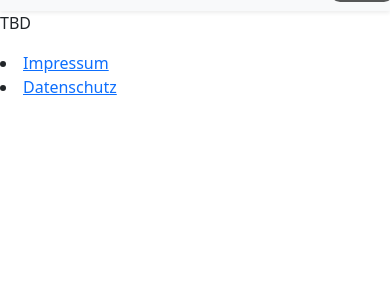
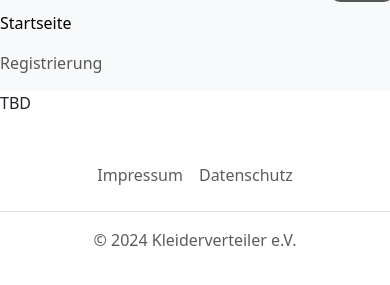
Before and after one commit to xmaxiix/kleider-verteiler, a plain HTML site: page pages/registrierung.html in a window 390 px wide. Both pictures are taken after a click on the button 362 px from the left and 33 px from the top of the page. Shown: the part 55-340 px from the top of the page. Drawn offline with nearby package versions, Linux system fonts and the light colour scheme.

Commit message:
add footer to all pages + code cleaning

```diff
--- a/pages/registrierung.html
+++ b/pages/registrierung.html
@@ -5,49 +5,44 @@
   <meta charset="utf-8">
   <title>Kleiderverteiler - Registrierung</title>
   <meta name="viewport" content="width=device-width, initial-scale=1">
-
-  <!-- Einbindung von Bootstrap's CSS via CDN Links -->
+  <meta name="viewport" content="width=device-width, initial-scale=1">
+  <meta property="og:title" content="Kleiderverteiler" />
+  <meta property="og:description" content="Eine Webseite zur Unterstützung der Logistik und Organisation von Kleiderspenden." />
+  <meta property="og:image" content="../images/kleidersammlung.png" />
+  <meta property="og:image:alt" content="Szene von Menschen, die Kleidung sammeln und weitergeben." />
   <link href="https://cdn.jsdelivr.net/npm/bootstrap@5.3.3/dist/css/bootstrap.min.css" rel="stylesheet" integrity="sha384-QWTKZyjpPEjISv5WaRU9OFeRpok6YctnYmDr5pNlyT2bRjXh0JMhjY6hW+ALEwIH" crossorigin="anonymous">
-
-  <!-- Favicon einbinden -->
+  <link rel="icon" sizes="16x16 32x32 48x48" type="image/png" href="images/kleiderverteiler-logo.png" />
+  <link rel="apple-touch-icon" sizes="180x180" href="images/kleiderverteiler-logo.png" />
 </head>
 
 <body>
-    <!-- Header mit globaler Navigation -->
     <header>
-        <nav class="navbar navbar-expand-lg navbar-light bg-light shadow-sm">
-            <a class="navbar-brand" href="startseite.html">
-                <img src="../images/kleiderverteiler-logo.png" width="40" height="40" alt="Logo (Kleiderbügel, dessen Aufhängung sich zu einemHerz formt.)">
+        <nav class="navbar navbar-expand-md navbar-light bg-light">
+          <a class="navbar-brand" href="../index.html">
+              <img src="../images/kleiderverteiler-logo.png" width="40" height="40" alt="Logo (Kleiderbügel, dessen Aufhängung sich zu einem Herz formt.)">
             Kleiderverteiler
-            </a>
-            <button class="navbar-toggler" type="button" data-toggle="collapse"
-            data-target="#navbarNavigation"aria-controls="navbarNavigation" aria-expanded="false"
-            aria-label="Toggle navigation">
+          </a>
+          <button class="navbar-toggler" type="button" data-bs-toggle="collapse" data-bs-target="#ausklappbareNavbar">
             <span class="navbar-toggler-icon"></span>
-            </button>
-            <div class="collapse navbar-collapse" id="navbarNavigation">
+          </button>
+          <div class="collapse navbar-collapse" id="ausklappbareNavbar">
             <div class="navbar-nav mr-auto">
-                <a class="nav-item nav-link active" href="startseite.html">Startseite</a>
+                <a class="nav-item nav-link active" href="../index.html">Startseite</a>
                 <a class="nav-item nav-link" href="registrierung.html">Registrierung</a>
             </div>
-            </div>
+          </div>
         </nav>
     </header>
-
-    <!-- Content-Bereich -->
-    <main>
+    <div class="content">
         <p>TBD</p>
-    </main>
-
-    <!-- Footer mit rechtlichen Hinweisen -->
-    <footer>
-    <nav>
-        <li><a href="pages/impressum.html">Impressum</a></li>
-        <li><a href="pages/datenschutz.html">Datenschutz</a></li>
-    </nav>
+    </div>
+    <footer class="py-3 my-4">
+        <ul class="nav justify-content-center border-bottom pb-3 mb-3">
+          <li class="nav-item"><a href="impressum.html" class="nav-link px-2 text-body-secondary">Impressum</a></li>
+          <li class="nav-item"><a href="datenschutz.html" class="nav-link px-2 text-body-secondary">Datenschutz</a></li>
+        </ul>
+        <p class="text-center text-body-secondary">&copy; 2024 Kleiderverteiler e.V.</p>
     </footer>
-
-    <!-- Einbindung von Bootstrap's JS via CDN Links -->
     <script src="https://cdn.jsdelivr.net/npm/bootstrap@5.3.3/dist/js/bootstrap.bundle.min.js" integrity="sha384-YvpcrYf0tY3lHB60NNkmXc5s9fDVZLESaAA55NDzOxhy9GkcIdslK1eN7N6jIeHz" crossorigin="anonymous"></script>
 </body>
 
```
Also changed, not shown: index.html (+6 -5 lines), pages/datenschutz.html (+9 -0 lines), pages/impressum.html (+8 -0 lines).
